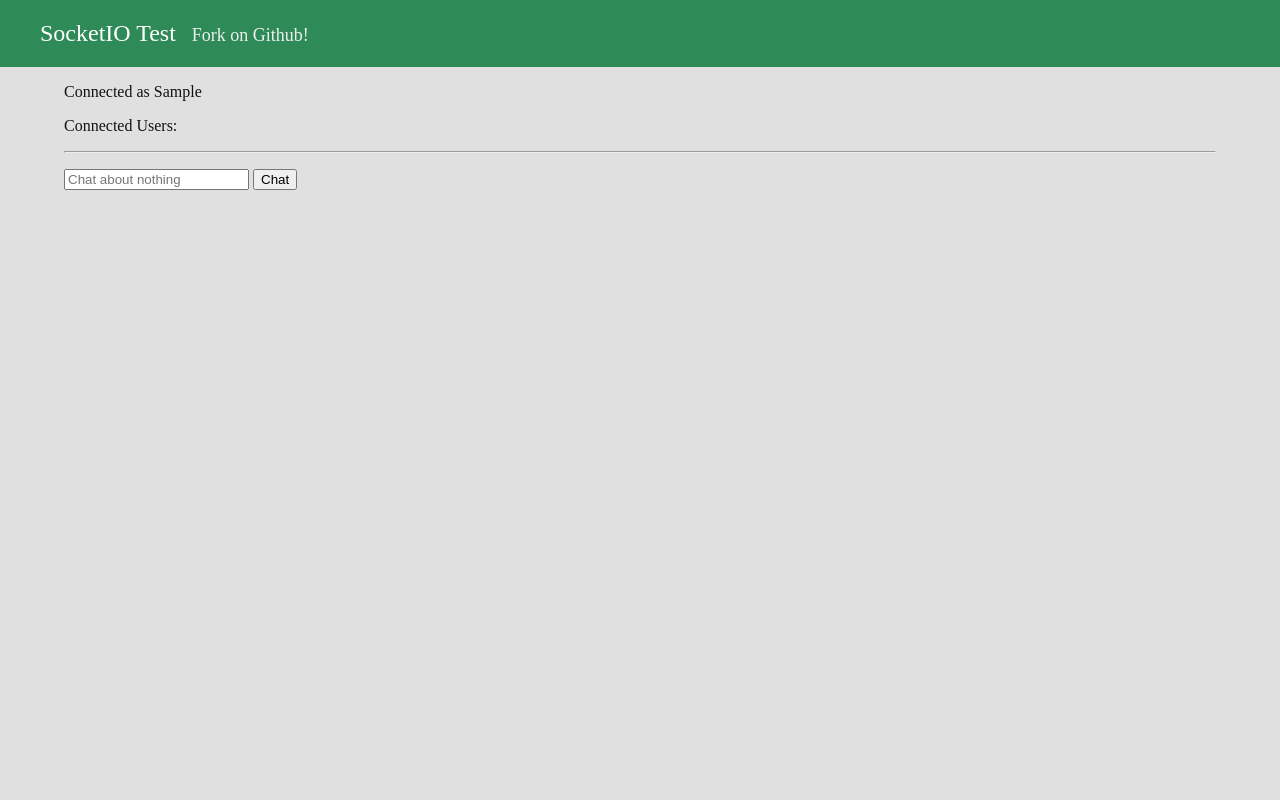
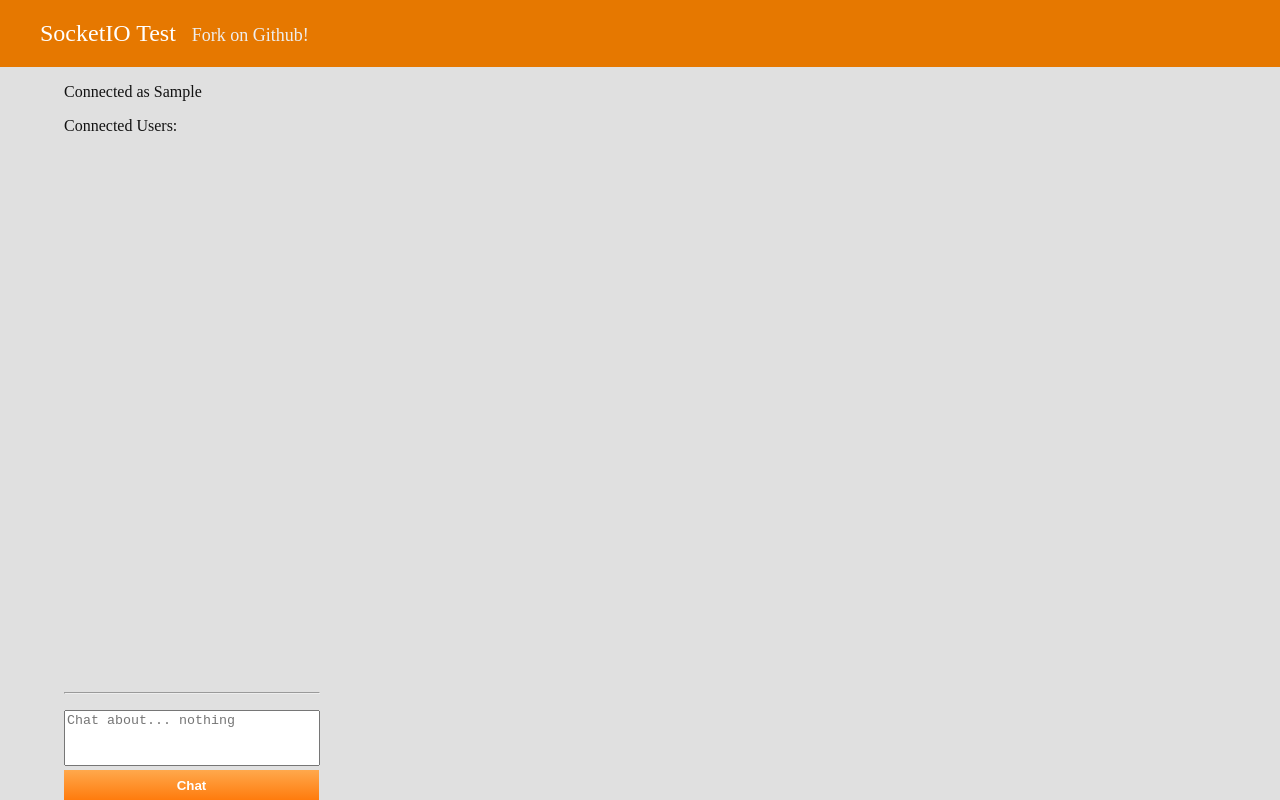
Before and after one commit to AEgan/socket-io-test, a website: page public/index.html in a window 1280 px wide. Both pictures are taken after typing "Sample" into the empty fields and a click on the input "Set Name". Drawn offline with nearby package versions, Linux system fonts and the light colour scheme; no server answers.

Commit message:
changed some colors and positioning, changed style of chat box and submit button, no longer a form... scroll overflow is not figured out yet but fear not I will get it soon enough. :octocat:

```diff
--- a/public/index.html
+++ b/public/index.html
@@ -25,7 +25,7 @@
 			<!-- Form to set a name -->
 			<form id="nameForm">
 				<input type="text" name="name" id="name" placeholder="name">
-				<input type="submit" value="Set Name">
+				<input type="submit" value="Set Name" class="orange">
 			</form>
 
 			<!-- Shows all connected Users -->
@@ -39,10 +39,9 @@
 				<hr>
 				<ul id="chatUL"></ul>
 				<!-- Message box -->
-				<form id="f1">
-					<input type="text" name="message" id="message" placeholder="Chat about nothing">
-					<input type="submit" value="Chat">
-				</form>
+				<textarea id="chatTextArea" placeholder="Chat about... nothing"></textarea>
+				<br>
+				<button id="submitChat" class="orange">Chat</button>
 			</div>
 		</div>
 	</body>
--- a/public/javascripts/client.js
+++ b/public/javascripts/client.js
@@ -1,6 +1,6 @@
 // the submit callback
 $(function() {
-	$("#f1").submit(messageSubmit);
+	$("#submitChat").click(chatSubmit);
 	$("#nameForm").submit(setName);
 });
 
@@ -9,13 +9,6 @@ var socket = io.connect('/');
 socket.on('test', function(data) {
 	$("#testArea").text(data.message);
 });
-
-// the submission callback is here, sends the messagesent message to the server
-function messageSubmit() {
-	socket.emit('messageSent', { name: $("#name").val(), message: $("#message").val() });
-	$("#message").val("");
-	return false;
-}
 
 // server responds by sending the chat message to everyone
 socket.on('sendChat', function(data){
@@ -31,12 +24,28 @@ socket.on('newName', function(data){
 	}
 });
 
+// submits a chat message
+function chatSubmit() {
+	var str = $("#chatTextArea").val();
+	socket.emit('messageSent', { name: $("#name").val(), message: str });
+	$("#chatTextArea").val("");
+}
+
 // set the name, send it to server, show user they are connected as their name
 function setName() {
 	$("#nameForm").fadeOut();
 	$("#chat").fadeIn();
 	$("#testArea").text("Connected as " + $("#name").val());
 	socket.emit('nameEntered', { name: $("#name").val() });
-	$("#connectedSpan").text("Connected Users:")
+	$("#connectedSpan").text("Connected Users:");
+	// now that this works we can set the text area to submit on enter. Taken from
+	// http://stackoverflow.com/questions/789701/submitting-data-from-textarea-by-hitting-enter
+	document.getElementById("chatTextArea").onkeyup = function(e){
+	  e = e || event;
+	  if (e.keyCode === 13) {
+	    chatSubmit();
+	  }
+	  return true;
+	 }
 	return false;
 }
--- a/public/stylesheets/socketstyle.css
+++ b/public/stylesheets/socketstyle.css
@@ -10,7 +10,7 @@ body {
 	margin-top: 0px;
 	padding-top: 20px;
 	padding-bottom: 20px;
-	background-color: #2E8B57;
+	background-color: #E67800;
 	content: " ";
 }
 
@@ -43,3 +43,34 @@ body {
 #chatUL > li {
 	display: block;
 }
+
+#chatTextArea {
+	resize: none;
+	width: 250px;
+	height: 50px;
+}
+
+#submitChat {
+	width: 255px;
+	height: 30px;
+}
+
+#chat {
+	position: absolute;
+	bottom: 0;
+}
+
+.orange {
+	/* Taken from http://www.colorzilla.com/gradient-editor/ */
+	background: #ffa84c; /* Old browsers */
+	background: -moz-linear-gradient(top, #ffa84c 0%, #ff7b0d 100%); /* FF3.6+ */
+	background: -webkit-gradient(linear, left top, left bottom, color-stop(0%,#ffa84c), color-stop(100%,#ff7b0d)); /* Chrome,Safari4+ */
+	background: -webkit-linear-gradient(top, #ffa84c 0%,#ff7b0d 100%); /* Chrome10+,Safari5.1+ */
+	background: -o-linear-gradient(top, #ffa84c 0%,#ff7b0d 100%); /* Opera 11.10+ */
+	background: -ms-linear-gradient(top, #ffa84c 0%,#ff7b0d 100%); /* IE10+ */
+	background: linear-gradient(to bottom, #ffa84c 0%,#ff7b0d 100%); /* W3C */
+	filter: progid:DXImageTransform.Microsoft.gradient( startColorstr='#ffa84c', endColorstr='#ff7b0d',GradientType=0 ); /* IE6-9 */
+ 	border-style: none;
+	color: #FFFFFF;
+	font-weight: bold;
+}
```
